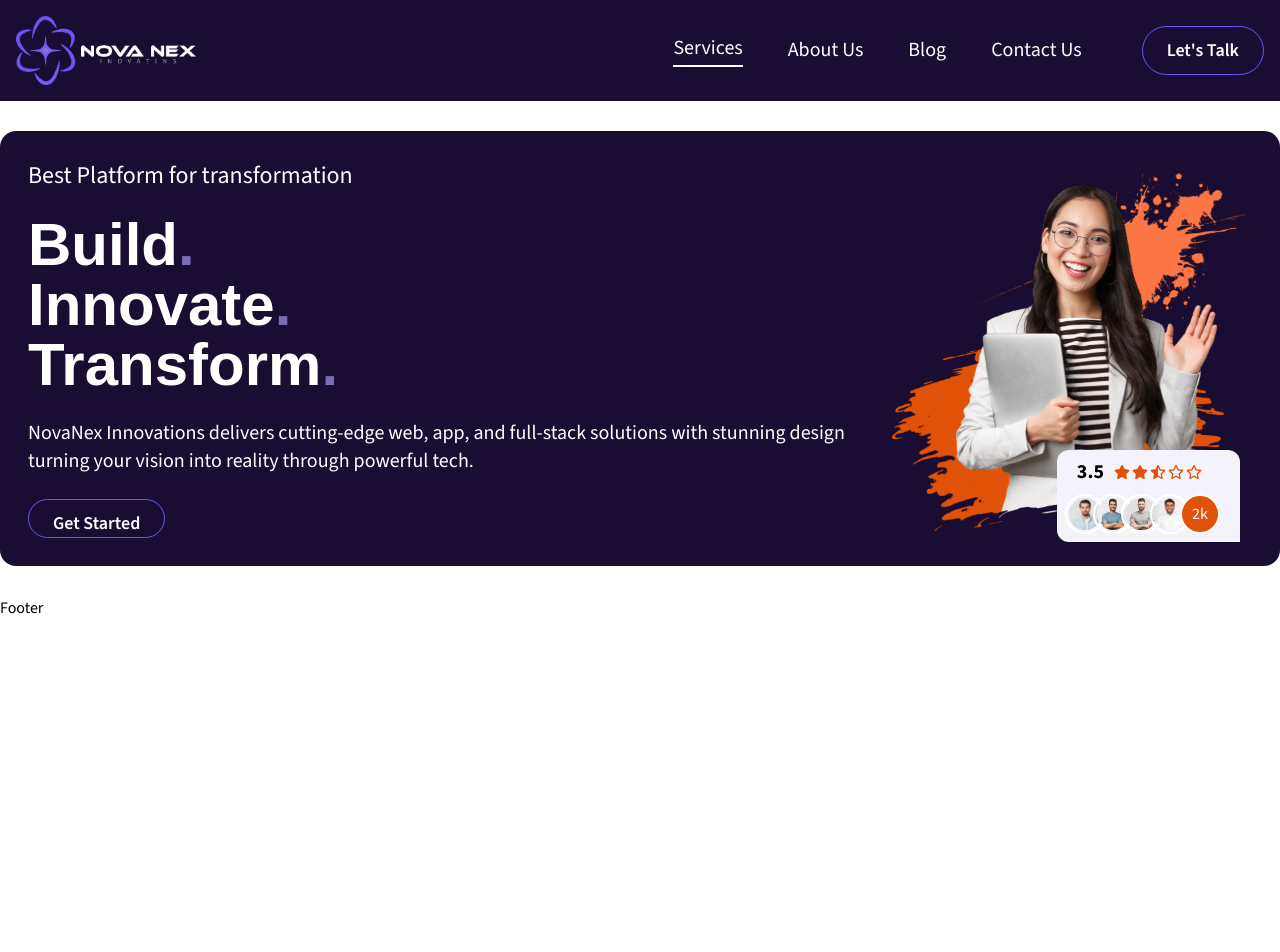
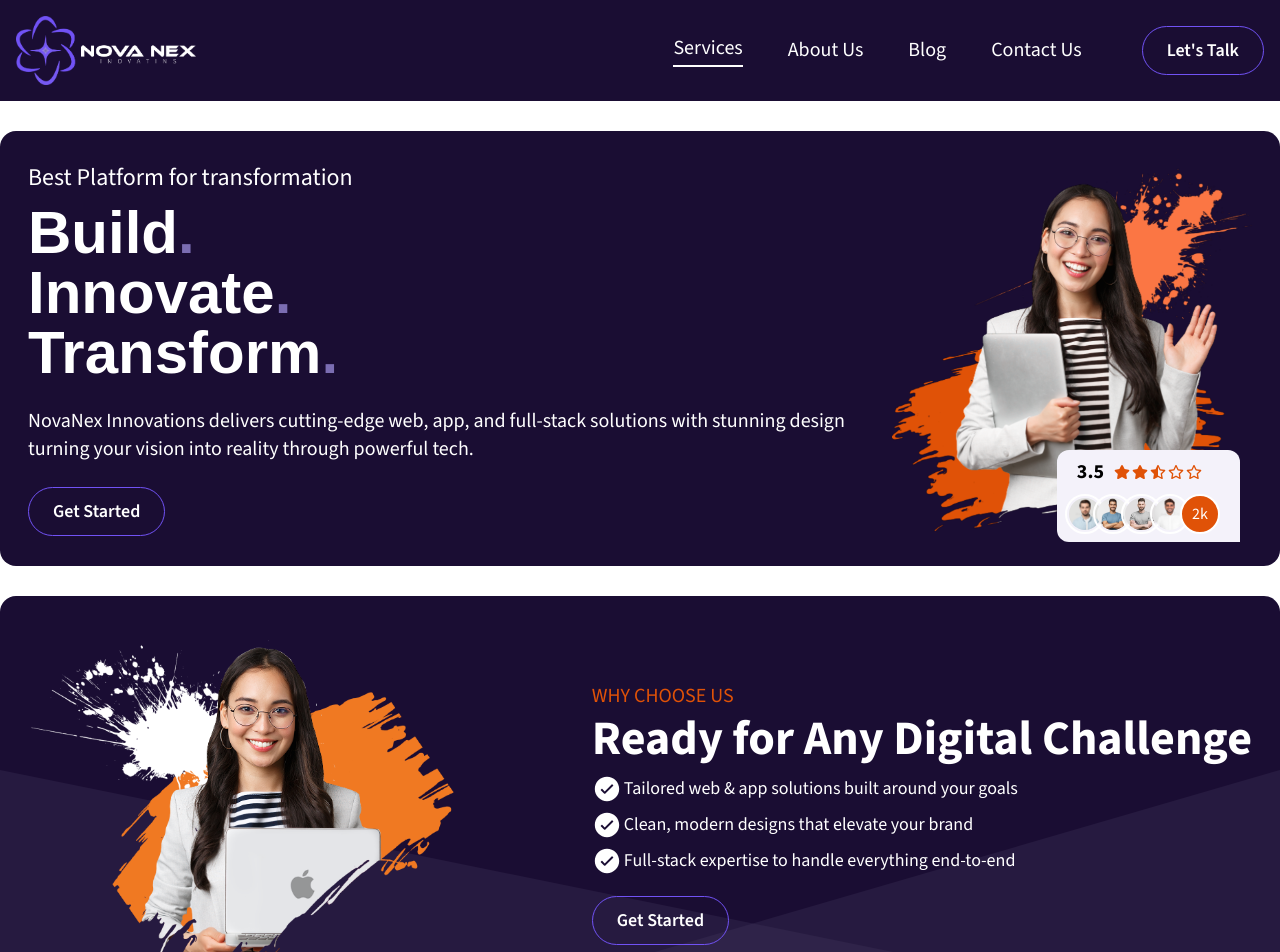
Before and after one commit to Ramla-Eman/novanex-innovations-, a React (Vite) app in the folder frontend/: page / in a window 1280 px wide. Shown: the top 952 px of the page. Before the commit the page ends 800 px from the top, so only its background shows below. Built offline with nearby package versions, Linux system fonts and the light colour scheme; a web font is replaced by a local one.

Commit message:
added and completed the Banner component and set some margin in hero component

```diff
--- a/frontend/src/assets/assests.js
+++ b/frontend/src/assets/assests.js
@@ -3,6 +3,13 @@ import ratingImg1 from "./ratingImg1.png";
 import ratingImg2 from "./ratingImg2.png";
 import ratingImg3 from "./ratingImg3.png";
 import ratingImg4 from "./ratingImg4.png";
+
+import BannerImg from './BannerImg.png'
+
+export const assests = {
+  BannerImg
+}
+
 export const heroSec_ratingImg = [
   { img: ratingImg1 },
   { img: ratingImg2 },
--- a/frontend/src/components/Hero.jsx
+++ b/frontend/src/components/Hero.jsx
@@ -7,7 +7,7 @@ const Hero = () => {
   return (
     <div className="lg:h-[34vw] md:h-[48vw] bg-background max-w-7xl p-7 sm:px-7 px-4 md:my-[30px] my-3 rounded-2xl text-white xl:mx-auto sm:mx-4 mx-1 relative flex md:flex-row flex-col justify-between">
       <div className="flex flex-col justify-center items-start xl:gap-6 gap-3">
-        <p className="xl:text-2xl sm:text-xl">
+        <p className="xl:text-2xl sm:text-xl -mb-3.5">
           Best Platform for transformation
         </p>
         <h1 className="xl:text-6xl md:text-4xl text-3xl  font-bold font-ethnocentric">
--- /dev/null
+++ b/frontend/src/components/HomeBanner.jsx
@@ -0,0 +1,37 @@
+import React from "react";
+import { assests } from "../assets/assests";
+import { IoIosCheckmarkCircle } from "react-icons/io";
+
+const BannerPoints = [
+    {text: "Tailored web & app solutions built around your goals"},
+    {text: "Clean, modern designs that elevate your brand"},
+    {text: "Full-stack expertise to handle everything end-to-end"}
+]
+
+const HomeBanner = () => {
+  return (
+    <div className="lg:h-[34vw] md:h-[48vw] bg-background max-w-7xl p-7 sm:px-7 px-4 md:my-[30px] my-3 rounded-2xl text-white xl:mx-auto sm:mx-4 mx-1 relative overflow-hidden">
+      <div className="trasnparent-bg-banner"></div>
+      <div className="flex md:flex-row flex-col justify-between z-50 relative w-full h-full">
+        <img src={assests.BannerImg} alt="" />
+        <div className="flex flex-col justify-center items-start gap-3">
+            <p className="text-xl text-orange uppercase -mb-2">Why Choose Us</p>
+            <h2 className="xl:text-5xl md:text-3xl text-2xl font-bold">Ready for Any Digital Challenge</h2>
+            <ul className="flex flex-col gap-1.5">
+                {BannerPoints.map((item, index) => {
+                    return (
+                        <li key={index} className="flex gap-0.5">
+                            <IoIosCheckmarkCircle className="text-3xl"/>
+                            <p className="md:text-lg">{item.text}</p>
+                        </li>
+                    )
+                })}
+            </ul>
+            <button className="button mt-2">Get Started</button>
+        </div>
+      </div>
+    </div>
+  );
+};
+
+export default HomeBanner;
--- a/frontend/src/index.css
+++ b/frontend/src/index.css
@@ -7,8 +7,8 @@
   --font-ethnocentric: "Ethnocentric Rg", sans-serif;
 
   --color-purple-button: #7152f5;
-  --color-background: #1A0D33;
-  --color-orange: #E05207;
+  --color-background: #1a0d33;
+  --color-orange: #e05207;
 
   /* screen sizes */
   --screen-mmd: 875px;
@@ -70,3 +70,38 @@
   box-shadow: 0 0px 20px var(--color-purple-button);
   background-color: var(--color-purple-button);
 }
+
+/* transparent background of the banner */
+/* .trasnparent-bg-banner {
+  position: absolute;
+  background-color: #44385d;
+  left: 0;
+  bottom: 0;
+  width: 100%;
+  height: 30%;
+} */
+
+.trasnparent-bg-banner::before {
+  content: "";
+  position: absolute;
+  bottom: 0;
+  left: 0;
+  width: 100%;
+  height: 100%;
+  opacity: 30%;
+  background-color: #44385d;
+  clip-path: polygon(0 40%, 100% 100%, 0 100%);
+}
+
+/* Layer 2 - Right Triangle */
+.trasnparent-bg-banner::after {
+  content: "";
+  position: absolute;
+  bottom: 0;
+  right: 0;
+  width: 100%;
+  height: 100%;
+  opacity: 30%;
+  background-color: #44385d;
+  clip-path: polygon(100% 40%, 30% 100%, 100% 100%);
+}
--- a/frontend/src/pages/Home.jsx
+++ b/frontend/src/pages/Home.jsx
@@ -1,10 +1,12 @@
 import React from 'react'
 import Hero from '../components/Hero'
+import HomeBanner from '../components/HomeBanner'
 
 const Home = () => {
   return (
     <div>
       <Hero/>
+      <HomeBanner/>
     </div>
   )
 }
```
Also changed, not shown: frontend/src/assets/BannerImg.png (added).
